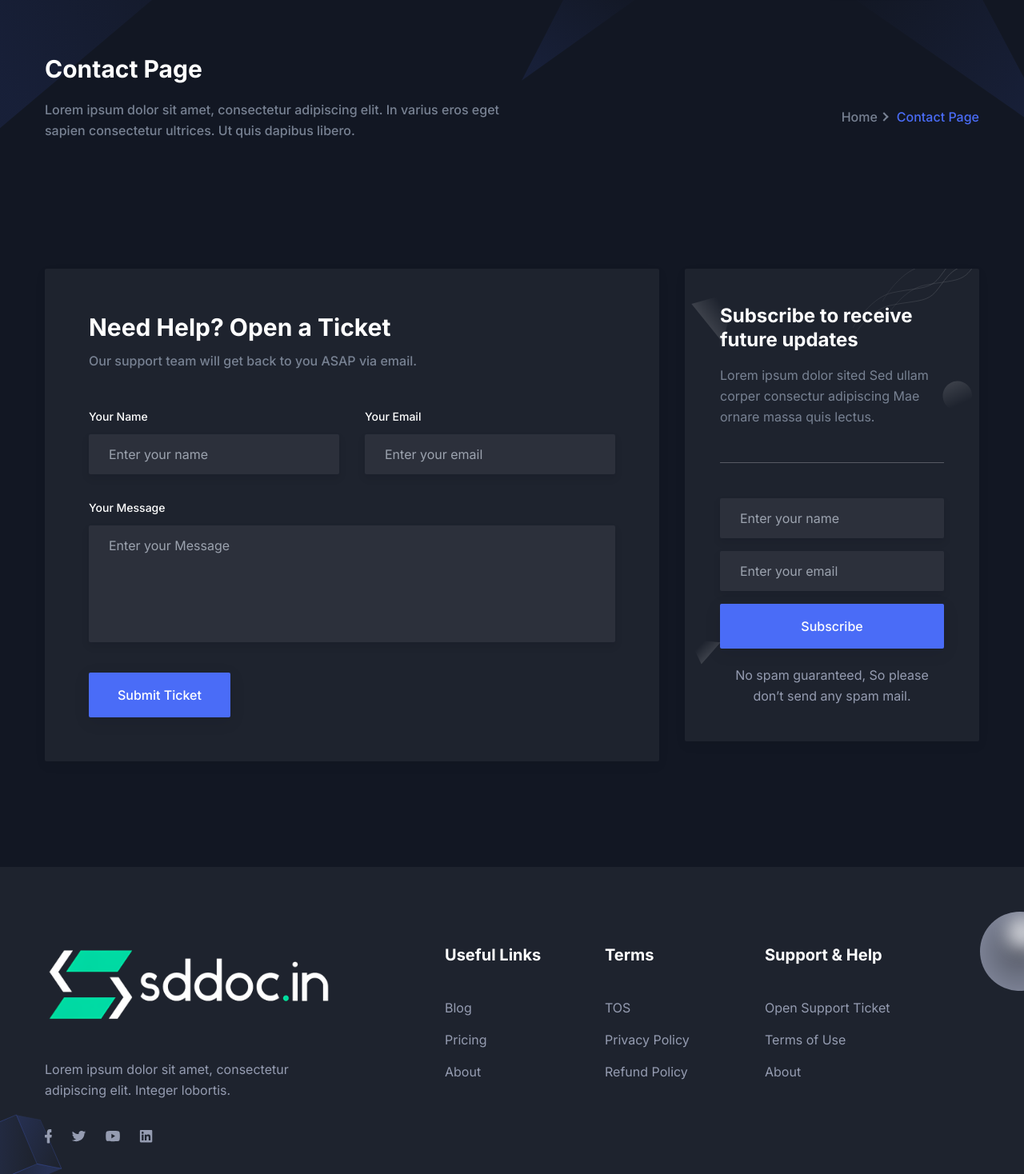
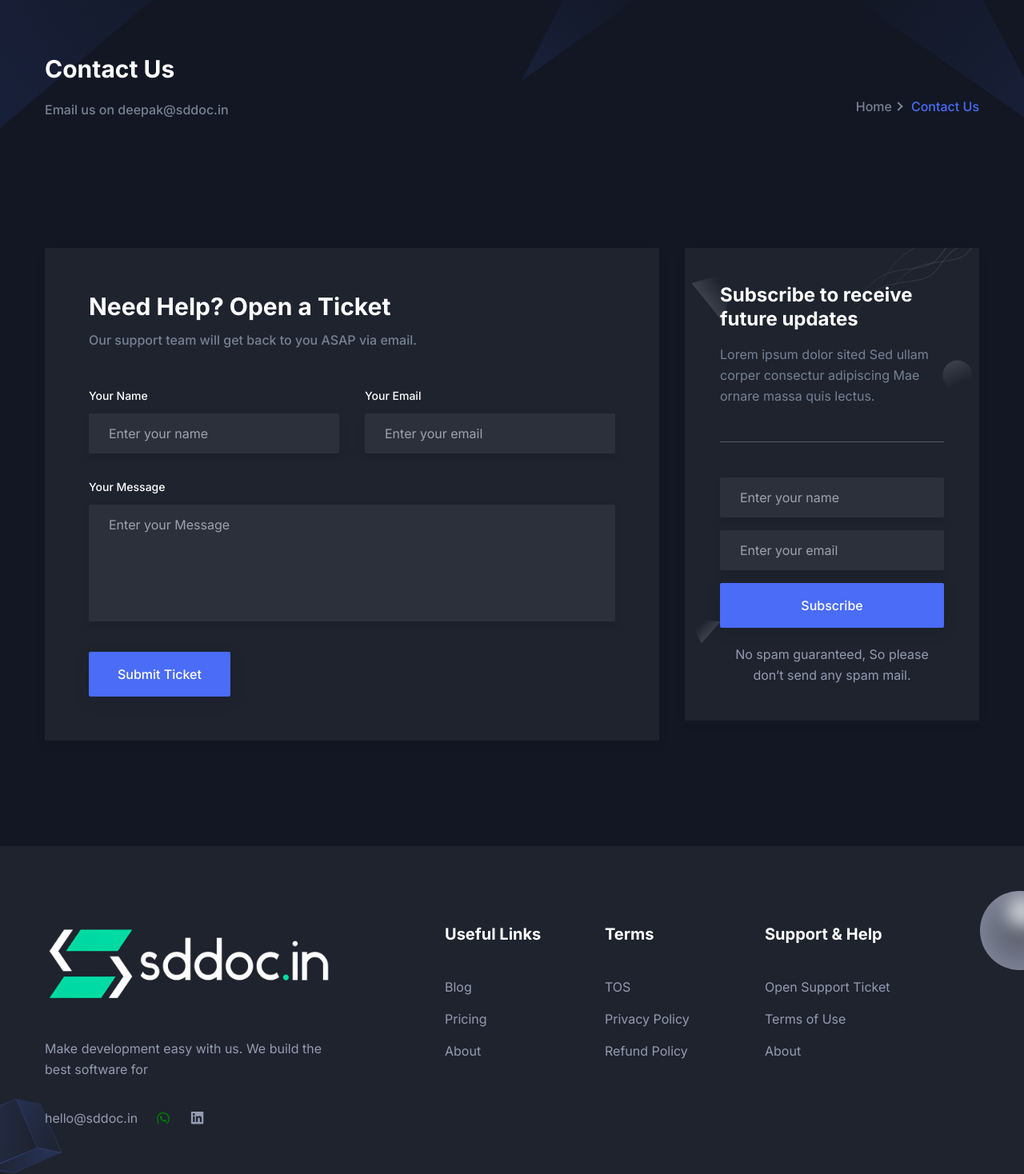
Before and after one commit to sddoc-in/sddoc.in, a Next.js app: page /contact in a window 1280 px wide. Shown: the part 82-1550 px from the top of the page at 80% size. Built offline with nearby package versions, Linux system fonts and the light colour scheme.

Commit message:
added contact

```diff
--- a/app/contact/page.tsx
+++ b/app/contact/page.tsx
@@ -4,8 +4,8 @@ import Contact from "@/components/Contact";
 import { Metadata } from "next";
 
 export const metadata: Metadata = {
-  title: "Contact Page | Free Next.js Template for Startup and SaaS",
-  description: "This is Contact Page for Startup Nextjs Template",
+  title: "Contact Page |  SaaS",
+  description: "conatct us",
   // other metadata
 };
 
@@ -13,9 +13,11 @@ const ContactPage = () => {
   return (
     <>
       <Breadcrumb
-        pageName="Contact Page"
-        description="Lorem ipsum dolor sit amet, consectetur adipiscing elit. In varius eros eget sapien consectetur ultrices. Ut quis dapibus libero."
+        pageName="Contact Us"
+        description="Email us on deepak@sddoc.in "
+
       />
+
 
       <Contact />
     </>
--- a/components/Footer/index.tsx
+++ b/components/Footer/index.tsx
@@ -30,11 +30,10 @@ const Footer = () => {
                   />
                 </Link>
                 <p className="dark:text-body-color-dark mb-9 text-base leading-relaxed text-body-color">
-                  Lorem ipsum dolor sit amet, consectetur adipiscing elit.
-                  Integer lobortis.
+                  Make development easy with us. We build the best software for
                 </p>
                 <div className="flex items-center">
-                  <a
+                  {/* <a
                     href="/"
                     aria-label="social-link"
                     className="dark:text-body-color-dark mr-6 text-body-color duration-300 hover:text-primary dark:hover:text-primary"
@@ -47,8 +46,8 @@ const Footer = () => {
                     >
                       <path d="M8.13643 7H6.78036H6.29605V6.43548V4.68548V4.12097H6.78036H7.79741C8.06378 4.12097 8.28172 3.89516 8.28172 3.55645V0.564516C8.28172 0.254032 8.088 0 7.79741 0H6.02968C4.11665 0 2.78479 1.58064 2.78479 3.92339V6.37903V6.94355H2.30048H0.65382C0.314802 6.94355 0 7.25403 0 7.70564V9.7379C0 10.1331 0.266371 10.5 0.65382 10.5H2.25205H2.73636V11.0645V16.7379C2.73636 17.1331 3.00273 17.5 3.39018 17.5H5.66644C5.81174 17.5 5.93281 17.4153 6.02968 17.3024C6.12654 17.1895 6.19919 16.9919 6.19919 16.8226V11.0927V10.5282H6.70771H7.79741C8.11222 10.5282 8.35437 10.3024 8.4028 9.96371V9.93548V9.90726L8.74182 7.95968C8.76604 7.7621 8.74182 7.53629 8.59653 7.31048C8.54809 7.16935 8.33016 7.02823 8.13643 7Z" />
                     </svg>
-                  </a>
-                  <a
+                  </a> */}
+                  {/* <a
                     href="/"
                     aria-label="social-link"
                     className="dark:text-body-color-dark mr-6 text-body-color duration-300 hover:text-primary dark:hover:text-primary"
@@ -61,11 +60,25 @@ const Footer = () => {
                     >
                       <path d="M16.3024 2.26027L17.375 1.0274C17.6855 0.693493 17.7702 0.436644 17.7984 0.308219C16.9516 0.770548 16.1613 0.924658 15.6532 0.924658H15.4556L15.3427 0.821918C14.6653 0.282534 13.8185 0 12.9153 0C10.9395 0 9.3871 1.48973 9.3871 3.21062C9.3871 3.31336 9.3871 3.46747 9.41532 3.57021L9.5 4.0839L8.90726 4.05822C5.29435 3.95548 2.33065 1.13014 1.85081 0.642123C1.06048 1.92637 1.5121 3.15925 1.99194 3.92979L2.95161 5.36815L1.42742 4.5976C1.45565 5.67637 1.90726 6.52397 2.78226 7.14041L3.54435 7.65411L2.78226 7.93665C3.2621 9.24658 4.33468 9.78596 5.125 9.99144L6.16935 10.2483L5.18145 10.8647C3.60081 11.8921 1.625 11.8151 0.75 11.738C2.52823 12.8682 4.64516 13.125 6.1129 13.125C7.21371 13.125 8.03226 13.0223 8.22984 12.9452C16.1331 11.25 16.5 4.82877 16.5 3.54452V3.36473L16.6694 3.26199C17.629 2.44007 18.0242 2.00342 18.25 1.74658C18.1653 1.77226 18.0524 1.82363 17.9395 1.84932L16.3024 2.26027Z" />
                     </svg>
+                  </a> */}
+                   <a
+                    href="mailto:hello@sddoc.in"
+                    aria-label="social-link"
+                    className="dark:text-body-color-dark mr-6 text-body-color duration-300 hover:text-primary dark:hover:text-primary"
+                  > hello@sddoc.in
+                    {/* <svg
+                      width="18"
+                      height="14"
+                      viewBox="0 0 18 14"
+                      className="fill-current"
+                    >
+                      <path d="M17.5058 2.07119C17.3068 1.2488 16.7099 0.609173 15.9423 0.395963C14.5778 7.26191e-08 9.0627 0 9.0627 0C9.0627 0 3.54766 7.26191e-08 2.18311 0.395963C1.41555 0.609173 0.818561 1.2488 0.619565 2.07119C0.25 3.56366 0.25 6.60953 0.25 6.60953C0.25 6.60953 0.25 9.68585 0.619565 11.1479C0.818561 11.9703 1.41555 12.6099 2.18311 12.8231C3.54766 13.2191 9.0627 13.2191 9.0627 13.2191C9.0627 13.2191 14.5778 13.2191 15.9423 12.8231C16.7099 12.6099 17.3068 11.9703 17.5058 11.1479C17.8754 9.68585 17.8754 6.60953 17.8754 6.60953C17.8754 6.60953 17.8754 3.56366 17.5058 2.07119ZM7.30016 9.44218V3.77687L11.8771 6.60953L7.30016 9.44218Z" />
+                    </svg> */}
                   </a>
                   <a
-                    href="/"
+                    href="https://wa.me/917460021388"
                     aria-label="social-link"
-                    className="dark:text-body-color-dark mr-6 text-body-color duration-300 hover:text-primary dark:hover:text-primary"
+                    className="dark:text-body-color-dark mr-6  text-body-color duration-300 hover:text-primary dark:hover:text-primary"
                   >
                     <svg
                       width="18"
@@ -73,11 +86,11 @@ const Footer = () => {
                       viewBox="0 0 18 14"
                       className="fill-current"
                     >
-                      <path d="M17.5058 2.07119C17.3068 1.2488 16.7099 0.609173 15.9423 0.395963C14.5778 7.26191e-08 9.0627 0 9.0627 0C9.0627 0 3.54766 7.26191e-08 2.18311 0.395963C1.41555 0.609173 0.818561 1.2488 0.619565 2.07119C0.25 3.56366 0.25 6.60953 0.25 6.60953C0.25 6.60953 0.25 9.68585 0.619565 11.1479C0.818561 11.9703 1.41555 12.6099 2.18311 12.8231C3.54766 13.2191 9.0627 13.2191 9.0627 13.2191C9.0627 13.2191 14.5778 13.2191 15.9423 12.8231C16.7099 12.6099 17.3068 11.9703 17.5058 11.1479C17.8754 9.68585 17.8754 6.60953 17.8754 6.60953C17.8754 6.60953 17.8754 3.56366 17.5058 2.07119ZM7.30016 9.44218V3.77687L11.8771 6.60953L7.30016 9.44218Z" />
-                    </svg>
+                      <path d="M13.601 2.326A7.854 7.854 0 007.994 0C3.627 0 .068 3.558.064 7.926c0 1.399.366 2.76 1.057 3.965L0 16l4.204-1.102a7.933 7.933 0 003.79.965h.004c4.368 0 7.926-3.558 7.93-7.93A7.898 7.898 0 0013.6 2.326zM7.994 14.521a6.573 6.573 0 01-3.356-.92l-.24-.144-2.494.654.666-2.433-.156-.251a6.56 6.56 0 01-1.007-3.505c0-3.626 2.957-6.584 6.591-6.584a6.56 6.56 0 014.66 1.931 6.557 6.557 0 011.928 4.66c-.004 3.639-2.961 6.592-6.592 6.592zm3.615-4.934c-.197-.099-1.17-.578-1.353-.646-.182-.065-.315-.099-.445.099-.133.197-.513.646-.627.775-.114.133-.232.148-.43.05-.197-.1-.836-.308-1.592-.985-.59-.525-.985-1.175-1.103-1.372-.114-.198-.011-.304.088-.403.087-.088.197-.232.296-.346.1-.114.133-.198.198-.33.065-.134.034-.248-.015-.347-.05-.099-.445-1.076-.612-1.47-.16-.389-.323-.335-.445-.34-.114-.007-.247-.007-.38-.007a.729.729 0 00-.529.247c-.182.198-.691.677-.691 1.654 0 .977.71 1.916.81 2.049.098.133 1.394 2.132 3.383 2.992.47.205.84.326 1.129.418.475.152.904.129 1.246.08.38-.058 1.171-.48 1.338-.943.164-.464.164-.86.114-.943-.049-.084-.182-.133-.38-.232z" fill="green" />
+                        </svg>
                   </a>
                   <a
-                    href="/"
+                    href="https://www.linkedin.com/company/sddoc"
                     aria-label="social-link"
                     className="dark:text-body-color-dark text-body-color duration-300 hover:text-primary dark:hover:text-primary"
                   >
@@ -90,6 +103,8 @@ const Footer = () => {
                       <path d="M15.2196 0H1.99991C1.37516 0 0.875366 0.497491 0.875366 1.11936V14.3029C0.875366 14.8999 1.37516 15.4222 1.99991 15.4222H15.1696C15.7943 15.4222 16.2941 14.9247 16.2941 14.3029V1.09448C16.3441 0.497491 15.8443 0 15.2196 0ZM5.44852 13.1089H3.17444V5.7709H5.44852V13.1089ZM4.29899 4.75104C3.54929 4.75104 2.97452 4.15405 2.97452 3.43269C2.97452 2.71133 3.57428 2.11434 4.29899 2.11434C5.02369 2.11434 5.62345 2.71133 5.62345 3.43269C5.62345 4.15405 5.07367 4.75104 4.29899 4.75104ZM14.07 13.1089H11.796V9.55183C11.796 8.7061 11.771 7.58674 10.5964 7.58674C9.39693 7.58674 9.222 8.53198 9.222 9.47721V13.1089H6.94792V5.7709H9.17202V6.79076H9.19701C9.52188 6.19377 10.2466 5.59678 11.3711 5.59678C13.6952 5.59678 14.12 7.08925 14.12 9.12897V13.1089H14.07Z" />
                     </svg>
                   </a>
+
+
                 </div>
               </div>
             </div>
--- a/components/Header/index.tsx
+++ b/components/Header/index.tsx
@@ -138,7 +138,7 @@ const Header = () => {
                                 </svg>
                               </span>
                             </p>
-                            <div
+                            {/* <div
                               className={`submenu relative left-0 top-full rounded-sm bg-white transition-[top] duration-300 group-hover:opacity-100 dark:bg-dark lg:invisible lg:absolute lg:top-[110%] lg:block lg:w-[250px] lg:p-4 lg:opacity-0 lg:shadow-lg lg:group-hover:visible lg:group-hover:top-full ${
                                 openIndex === index ? "block" : "hidden"
                               }`}
@@ -152,7 +152,7 @@ const Header = () => {
                                   {submenuItem.title}
                                 </Link>
                               ))}
-                            </div>
+                            </div> */}
                           </>
                         )}
                       </li>
--- a/components/Header/menuData.tsx
+++ b/components/Header/menuData.tsx
@@ -27,58 +27,65 @@ const menuData: Menu[] = [
   },
   {
     id: 4,
-    title: "Pages",
+    title: "Conatct",
+    path: "/contact",
     newTab: false,
-    submenu: [
-      {
-        id: 41,
-        title: "About Page",
-        path: "/about",
-        newTab: false,
-      },
-      {
-        id: 42,
-        title: "Contact Page",
-        path: "/contact",
-        newTab: false,
-      },
-      {
-        id: 43,
-        title: "Blog Grid Page",
-        path: "/blog",
-        newTab: false,
-      },
-      {
-        id: 44,
-        title: "Blog Sidebar Page",
-        path: "/blog-sidebar",
-        newTab: false,
-      },
-      {
-        id: 45,
-        title: "Blog Details Page",
-        path: "/blog-details",
-        newTab: false,
-      },
-      {
-        id: 46,
-        title: "Sign In Page",
-        path: "/signin",
-        newTab: false,
-      },
-      {
-        id: 47,
-        title: "Sign Up Page",
-        path: "/signup",
-        newTab: false,
-      },
-      {
-        id: 48,
-        title: "Error Page",
-        path: "/error",
-        newTab: false,
-      },
-    ],
   },
+
+  // {
+  //   id: 4,
+  //   title: "Pages",
+  //   newTab: false,
+  //   submenu: [
+  //     {
+  //       id: 41,
+  //       title: "About Page",
+  //       path: "/about",
+  //       newTab: false,
+  //     },
+  //     {
+  //       id: 42,
+  //       title: "Contact Page",
+  //       path: "/contact",
+  //       newTab: false,
+  //     },
+  //     {
+  //       id: 43,
+  //       title: "Blog Grid Page",
+  //       path: "/blog",
+  //       newTab: false,
+  //     },
+  //     {
+  //       id: 44,
+  //       title: "Blog Sidebar Page",
+  //       path: "/blog-sidebar",
+  //       newTab: false,
+  //     },
+  //     {
+  //       id: 45,
+  //       title: "Blog Details Page",
+  //       path: "/blog-details",
+  //       newTab: false,
+  //     },
+  //     {
+  //       id: 46,
+  //       title: "Sign In Page",
+  //       path: "/signin",
+  //       newTab: false,
+  //     },
+  //     {
+  //       id: 47,
+  //       title: "Sign Up Page",
+  //       path: "/signup",
+  //       newTab: false,
+  //     },
+  //     {
+  //       id: 48,
+  //       title: "Error Page",
+  //       path: "/error",
+  //       newTab: false,
+  //     },
+  //   ],
+  // },
 ];
 export default menuData;
--- a/components/Video/index.tsx
+++ b/components/Video/index.tsx
@@ -14,8 +14,8 @@ const Video = () => {
     <section className="relative z-10 py-16 md:py-20 lg:py-28">
       <div className="container">
         <SectionTitle
-          title="We are ready to help"
-          paragraph="There are many variations of passages of Lorem Ipsum available but the majority have suffered alteration in some form."
+          title="We came with a team of experts"
+          paragraph="We will solve your problem with a team of experts who are experienced in their fields."
           center
           mb="80px"
         />
@@ -35,6 +35,7 @@ const Video = () => {
             </div>
           </div>
         </div>
+
       </div>
 
 
@@ -48,6 +49,7 @@ const Video = () => {
       /> */}
 
       <div className="absolute bottom-0 left-0 right-0 z-[-1] h-full w-full bg-[url(/images/video/shape.svg)] bg-cover bg-center bg-no-repeat"></div>
+
     </section>
   );
 };
```
Also changed, not shown: components/Brands/index.tsx (+7 -0 lines).
